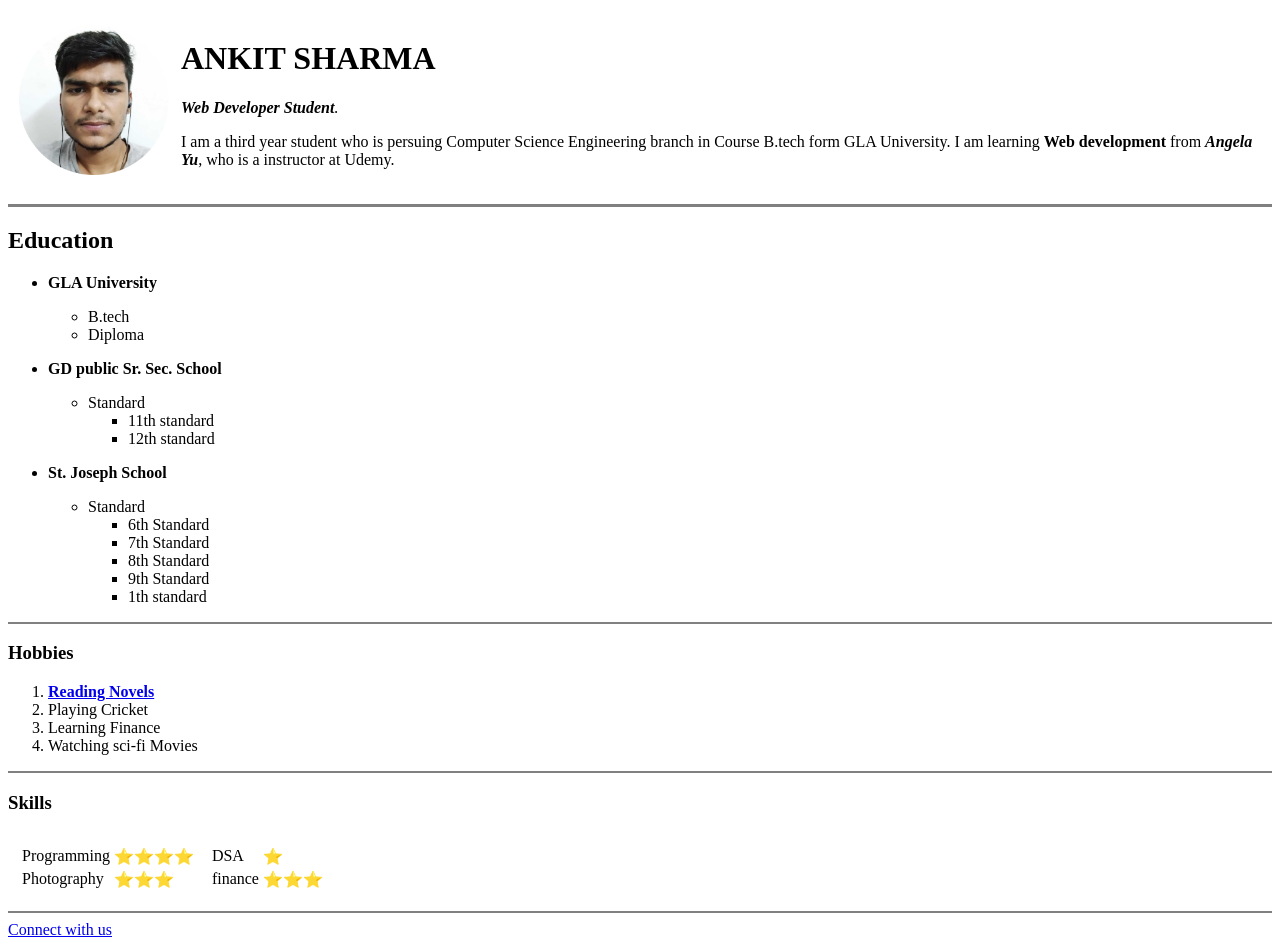
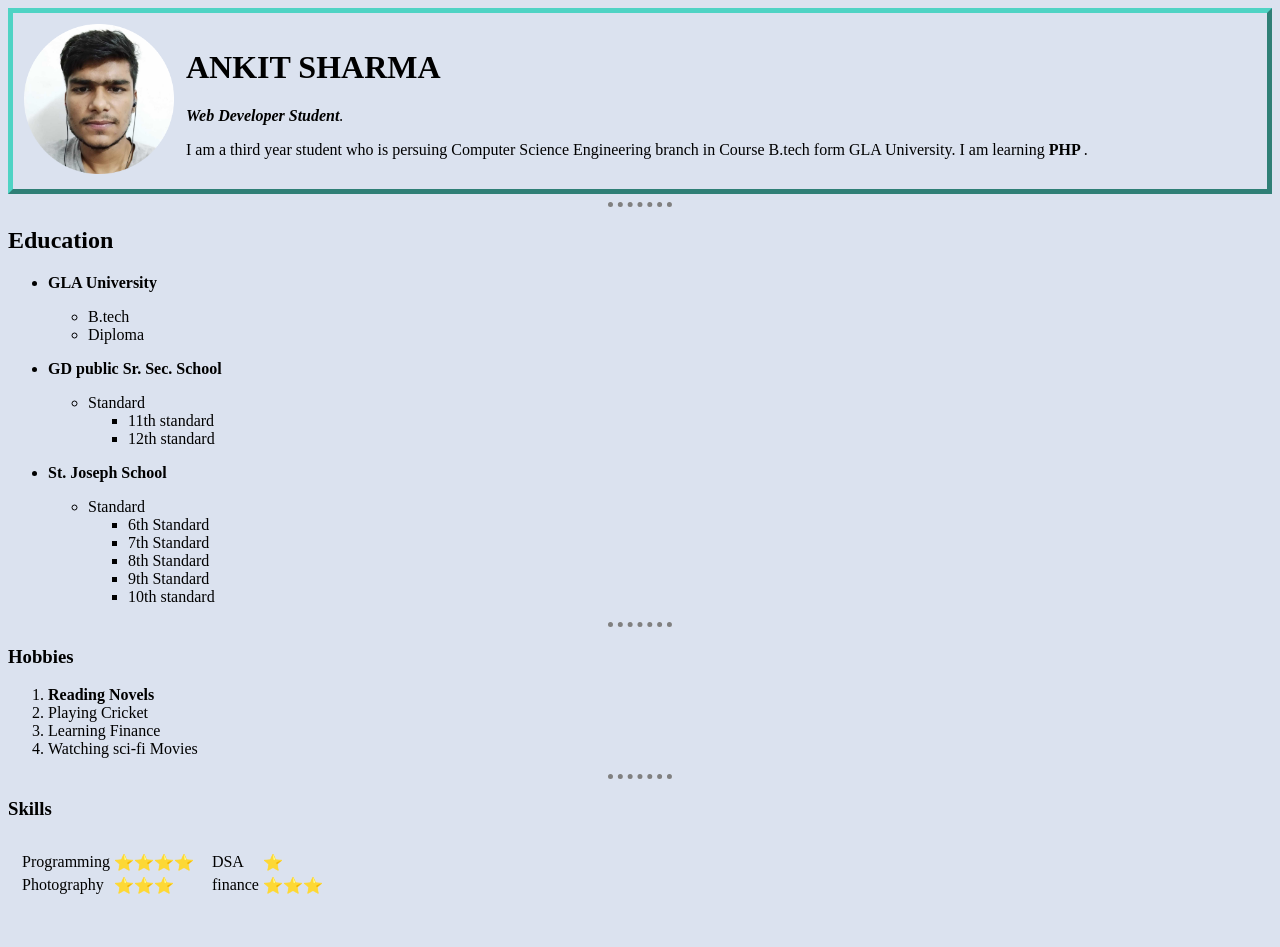
Before and after one commit to sharma-creator/cv, a plain HTML site: page index.html in a window 1280 px wide. After the commit the page ends 917 px from the top, so only its background shows below. Drawn offline with Linux system fonts and the light colour scheme.

Commit message:
resume changes for college submission

```diff
--- a/index.html
+++ b/index.html
@@ -4,9 +4,28 @@
 <head>
   <meta charset="utf-8">
   <title>Ankit's Personel Site</title>
+  <style media="screen">
+
+    body {
+      background-color: #DBE2EF;
+    }
+
+    hr {
+      border-style: dotted none none;
+      border-color: grey;
+      width: 5%;
+      border-width: 5px;
+    }
+
+    .myDiv {
+      border: 5px outset #4FD3C4;
+    }
+
+  </style>
 </head>
 
 <body>
+  <div class="myDiv">
     <table cellspacing="10">
       <tr>
         <td><img src="images\Ankit's profile photo-modified.png" alt="Ankit's profile picture"
@@ -14,12 +33,12 @@
         <td><h1>ANKIT SHARMA</h1>
         <p><em><strong>Web Developer Student</strong>.</em></p>
         <p>I am a third year student who is persuing Computer Science Engineering
-        branch in Course B.tech form GLA University. I am learning <strong>Web
-          development</strong> from <strong><em>Angela Yu</em></strong>, who is a
-        instructor at Udemy.</p></td>
+          branch in Course B.tech form GLA University. I am learning <strong>PHP
+          </strong>.</p></td>
       </tr>
     </table>
-  <hr size="3" noshade>
+  </div>
+  <hr>
   <h2>Education</h2>
   <ul>
     <li>
@@ -48,23 +67,22 @@
           <li>7th Standard</li>
           <li>8th Standard</li>
           <li>9th Standard</li>
-          <li>1th standard</li>
+          <li>10th standard</li>
         </ul>
       </ul>
     </li>
   </ul>
 
-  <hr size="2" noshade>
+  <hr>
 
   <h3><strong>Hobbies</strong></h3>
   <ol>
-    <li><strong><a href="https://www.developgoodhabits.com/personal-development-books/">
-      Reading Novels</a></strong></li>
+    <li><strong>Reading Novels</a></strong></li>
     <li>Playing Cricket</li>
     <li>Learning Finance</li>
     <li>Watching sci-fi Movies</li>
   </ol>
-  <hr size="2" noshade>
+  <hr>
   <h3>Skills</h3>
   <table cellspacing="10">
     <tr>
@@ -91,8 +109,6 @@
     </tr>
   </table>
 
-  <hr size="2" noshade>
-  <a href="Contact.html">Connect with us</a>
 
 </body>
 
```
Lines whose indentation alone changed are shown as unchanged.
